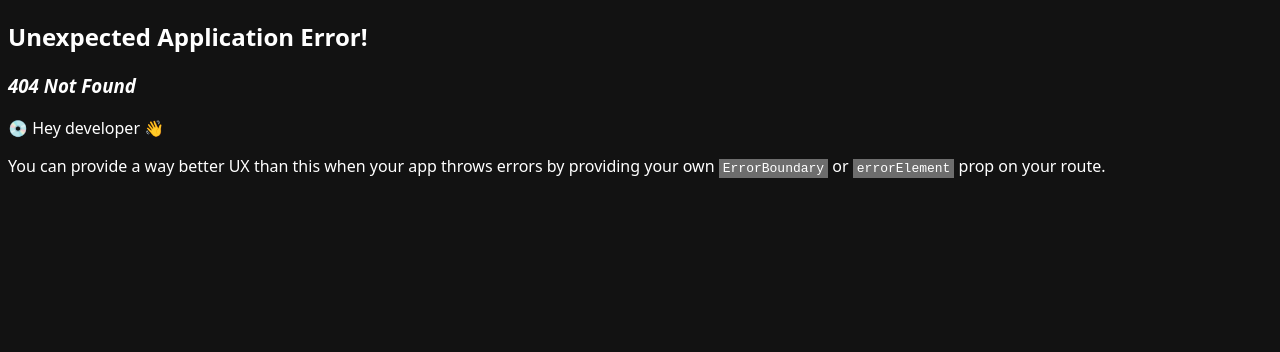
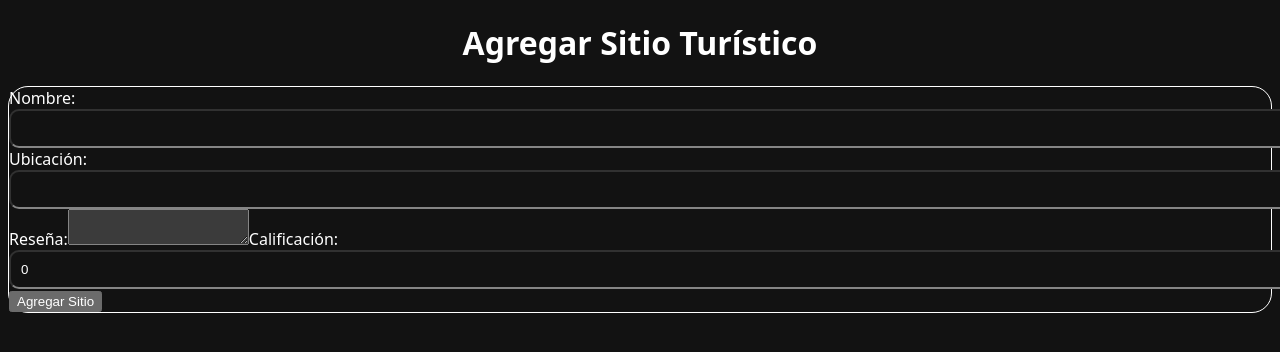
Before and after one commit to EilynOG/ProyectJC, a React (Vite) app: page /add-location in a window 1280 px wide. Before the commit this address had no page. Shown: the top 352 px of the page. Built offline with nearby package versions, Linux system fonts and the light colour scheme.

Commit message:
Se hizo un creacion de sitios propio para opinar de sitios se agrego un cerrar sesion

```diff
--- /dev/null
+++ b/src/components/AddLocation.jsx
@@ -0,0 +1,77 @@
+import { useState } from "react";
+import { useNavigate } from "react-router-dom";
+
+export const AddLocation = () => {
+    const [name, setName] = useState("");
+    const [location, setLocation] = useState("");
+    const [review, setReview] = useState("");
+    const [rating, setRating] = useState(0);
+    const navigate = useNavigate();
+
+    const handleSubmit = async (event) => {
+        event.preventDefault();
+
+        const newLocation = { name, location, review, rating };
+
+        const response = await fetch('https://6622071827fcd16fa6c8818c.mockapi.io/api/v1/blogs', {
+            method: 'POST',
+            headers: {
+                'Content-Type': 'application/json',
+            },
+            body: JSON.stringify(newLocation),
+        });
+
+        if (response.ok) {
+            alert('Nuevo sitio turístico agregado con éxito');
+            navigate('/results');
+        } else {
+            alert('Hubo un error al agregar el sitio turístico');
+        }
+    };
+
+    return (
+        <main className="add-location">
+            <h1>Agregar Sitio Turístico</h1>
+            <form onSubmit={handleSubmit}>
+                <label>
+                    Nombre:
+                    <input
+                        type="text"
+                        value={name}
+                        onChange={(e) => setName(e.target.value)}
+                        required
+                    />
+                </label>
+                <label>
+                    Ubicación:
+                    <input
+                        type="text"
+                        value={location}
+                        onChange={(e) => setLocation(e.target.value)}
+                        required
+                    />
+                </label>
+                <label>
+                    Reseña:
+                    <textarea
+                        value={review}
+                        onChange={(e) => setReview(e.target.value)}
+                        required
+                    />
+                </label>
+                <label>
+                    Calificación:
+                    <input
+                        type="number"
+                        value={rating}
+                        onChange={(e) => setRating(e.target.value)}
+                        required
+                        min="0"
+                        max="5"
+                    />
+                </label>
+                <button type="submit">Agregar Sitio</button>
+            </form>
+        </main>
+    );
+};
--- a/src/components/Login.jsx
+++ b/src/components/Login.jsx
@@ -1,27 +1,28 @@
-import { useNavigate } from "react-router-dom"
+import { useNavigate, Link } from "react-router-dom";
+
 export const Login = () => {
-    const navigate = useNavigate()
+    const navigate = useNavigate();
+
     const submit = async (event) => {
-        event.preventDefault()
-        const correo = event.target.elements.correo.value
-        const pass = event.target.elements.password.value
+        event.preventDefault();
+        const correo = event.target.elements.correo.value;
+        const pass = event.target.elements.password.value;
 
-        const response = await fetch ('https://6622071827fcd16fa6c8818c.mockapi.io/api/v1/users')
-        const users = await response.json()
+        const response = await fetch('https://6622071827fcd16fa6c8818c.mockapi.io/api/v1/users');
+        const users = await response.json();
 
         const user = users.find(user => user.email === correo && user.password === pass);
-        console.log(user);
 
         if (!user) {
             alert('Usuario o contraseña incorrectos');
             return;
         }
-        navigate('/');
 
-        if (user){
-            navigate('/results')
-        }
-    }
+        // Guardar usuario en localStorage
+        localStorage.setItem('user', JSON.stringify(user));
+        navigate('/results');
+    };
+
     return (
         <main className="login">
             <form onSubmit={submit}>
@@ -29,15 +30,16 @@ export const Login = () => {
                 <fieldset>
                     <label>
                         Correo
-                    <input type="email" placeholder="ejemplo@email.com" required name="correo" id="" />
+                        <input type="email" placeholder="ejemplo@email.com" required name="correo" />
                     </label>
                     <label>
                         Contraseña
-                    <input type="password" placeholder="******" required name="password" id="" />
+                        <input type="password" placeholder="******" required name="password" />
                     </label>
                 </fieldset>
                 <button>Enviar</button>
+                <p>¿No tienes cuenta? <Link to="/register">Regístrate</Link></p>
             </form>
         </main>
-    )
-}
+    );
+};
--- a/src/components/Results.jsx
+++ b/src/components/Results.jsx
@@ -1,16 +1,31 @@
+import { useNavigate } from "react-router-dom";
 import { useEffect, useState } from "react";
 
 export const Results = () => {
-    const [locations, setLocations] = useState([])
+    const navigate = useNavigate();
+    const [locations, setLocations] = useState([]);
+    const user = JSON.parse(localStorage.getItem('user'));
 
     useEffect(() => {
+        if (!user) {
+            navigate('/');
+            return;
+        }
         fetch('https://6622071827fcd16fa6c8818c.mockapi.io/api/v1/blogs')
-        .then(response => response.json())
-        .then(results => setLocations(results))
-    }, []);
+            .then(response => response.json())
+            .then(results => setLocations(results));
+    }, [navigate, user]);
+
+    const handleLogout = () => {
+        localStorage.removeItem('user');
+        navigate('/');
+    };
 
     return (
-        <main className="Login">
+        <main className="results">
+            <h1>Bienvenido, {user?.name}</h1>
+            <button onClick={handleLogout}>Cerrar sesión</button>
+            <button onClick={() => navigate('/add-location')}>Agregar Sitio Turístico</button>
             <table>
                 <thead>
                     <tr>
@@ -21,7 +36,7 @@ export const Results = () => {
                     </tr>
                 </thead>
                 <tbody>
-                    {locations && locations.map(location => (
+                    {locations.map((location) => (
                         <tr key={location.id}>
                             <td>{location.name}</td>
                             <td>{location.location}</td>
@@ -33,4 +48,4 @@ export const Results = () => {
             </table>
         </main>
     );
-}
+};
--- a/src/routes/routes.js
+++ b/src/routes/routes.js
@@ -1,7 +1,7 @@
 import { createBrowserRouter } from "react-router-dom";
 import { Results } from "../components/Results";
 import { Login } from "../components/Login";
-import { Register } from "../components/Register";
+import { AddLocation } from "../components/AddLocation";
 
 export const router = createBrowserRouter([
     {
@@ -13,7 +13,7 @@ export const router = createBrowserRouter([
         Component: Results
     },
     {
-        path: '/register',
-        Component: Register
+        path: '/add-location',
+        Component: AddLocation
     }
 ]);
```
Lines whose indentation alone changed are shown as unchanged.
